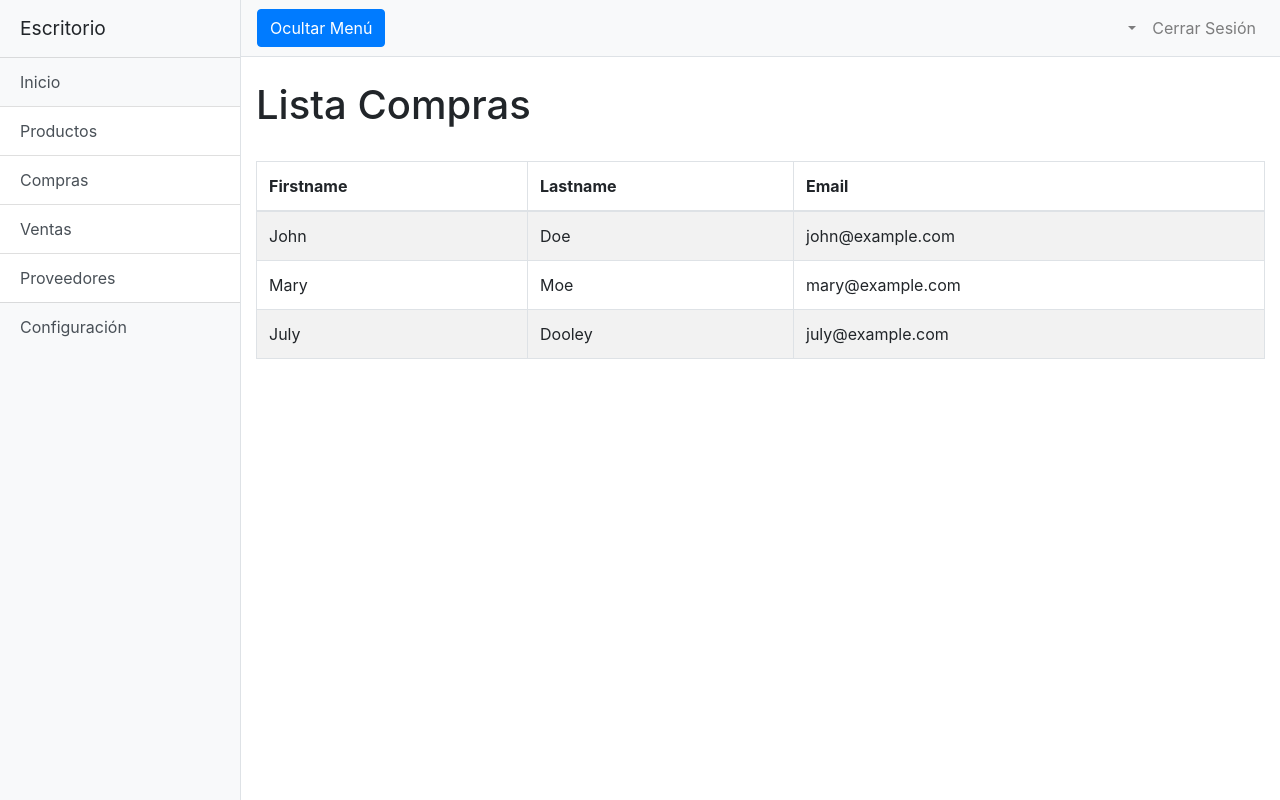
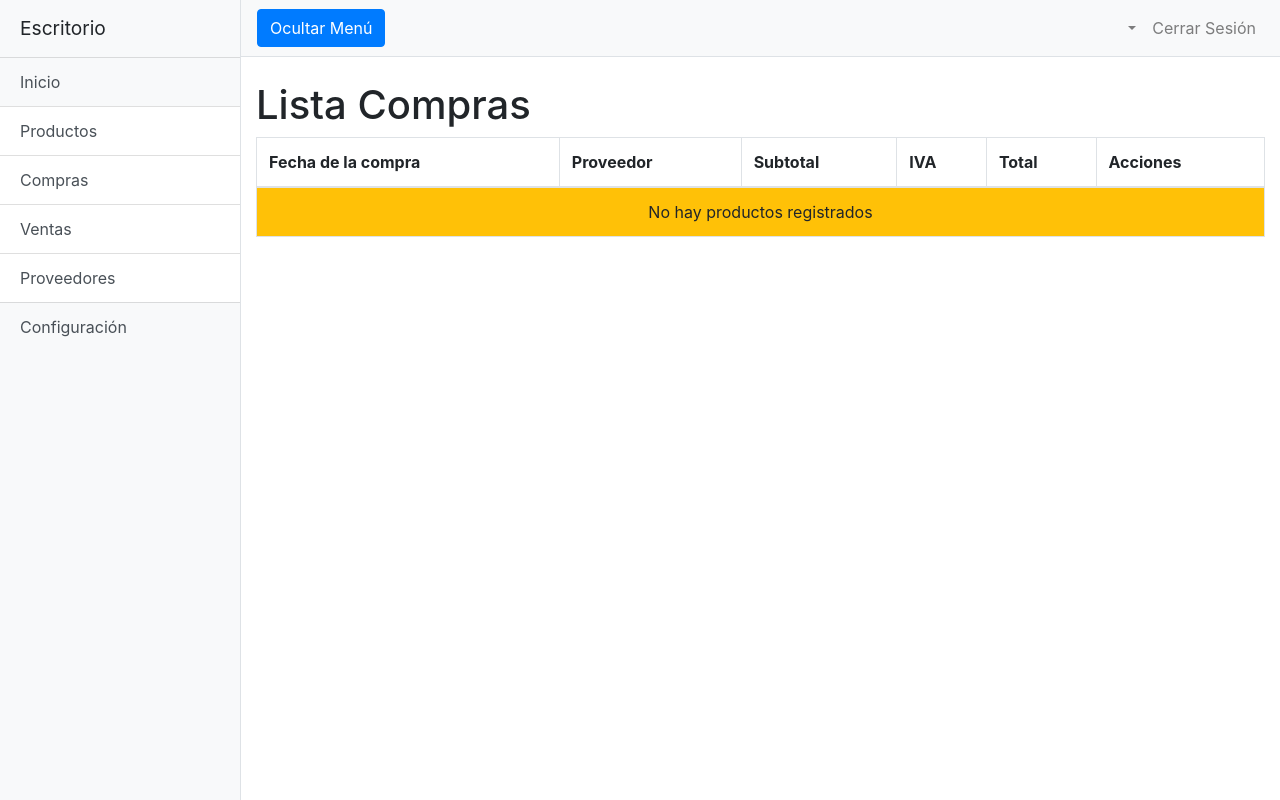
Before and after one commit to angie-espitia/comerciantes, a Django app: template main/templates/app/compra/view_compra.html in a window 1280 px wide. Run offline with Django 3.2, Linux system fonts and the light colour scheme; the template is opened without the code that fills it, so the values that code supplies are empty; some libraries are stand-ins or nearby versions.

Commit message:
lista compras

```diff
--- a/main/templates/app/base_app.html
+++ b/main/templates/app/base_app.html
@@ -58,7 +58,7 @@
         </a>
         <!-- Submenu content compras-->
         <div id='compras_submenu' class="collapse sidebar-submenu">
-            <a href="{% url 'view_compra' pk=request.user.id %}" class="list-group-item list-group-item-action">
+            <a href="{% url 'view_compra' %}" class="list-group-item list-group-item-action">
                 <span class="menu-collapsed">Lista de compras</span>
             </a>
             <a href="{% url 'agregar_compra' pk=request.user.id %}" class="list-group-item list-group-item-action">
@@ -74,7 +74,7 @@
         </a>
         <!-- Submenu content ventas-->
         <div id='ventas_submenu' class="collapse sidebar-submenu">
-            <a href="{% url 'view_compra' pk=request.user.id %}" class="list-group-item list-group-item-action">
+            <a href="{% url 'view_compra' %}" class="list-group-item list-group-item-action">
                 <span class="menu-collapsed">Lista de ventas</span>
             </a>
             <a href="#" class="list-group-item list-group-item-action">
--- a/main/templates/app/compra/agregar_compra.html
+++ b/main/templates/app/compra/agregar_compra.html
@@ -97,8 +97,8 @@
         ++form_num;
         $('#form_set').append(
           $('#empty_form').html().replace(/__prefix__/g, form_num)
-
           );
+        $('#id_detalle_compra_set-TOTAL_FORMS').val(form_num + 1);
         $("#additems").val(form_num + 1);
      });
   });
--- a/main/templates/app/compra/view_compra.html
+++ b/main/templates/app/compra/view_compra.html
@@ -6,32 +6,61 @@
  <h1 class="mt-4">Lista Compras</h1>
 
  <table class="table table-striped table-bordered">
-
- 	<br>
     <thead>
       <tr>
-        <th>Firstname</th>
-        <th>Lastname</th>
-        <th>Email</th>
+        <th>Fecha de la compra</th>
+        <th>Proveedor</th>
+        <th>Subtotal</th>
+        <th>IVA</th>
+        <th>Total</th>
+        <th>Acciones</th>
       </tr>
     </thead>
-    <tbody>
+    <tbody id="respuesta_j">
       <tr>
-        <td>John</td>
-        <td>Doe</td>
-        <td>john@example.com</td>
-      </tr>
-      <tr>
-        <td>Mary</td>
-        <td>Moe</td>
-        <td>mary@example.com</td>
-      </tr>
-      <tr>
-        <td>July</td>
-        <td>Dooley</td>
-        <td>july@example.com</td>
+        <td colspan="6" class="text-center bg-warning">No hay productos registrados</td>
       </tr>
     </tbody>
   </table>
 
  {% endblock %}
+
+{% block javascript %}
+<script type="text/javascript">
+
+  id = $('#usuario_id').text();
+  console.log(id);
+        var csrftoken = '{{ csrf_token }}';
+        $.ajax({
+          headers: {'X-CSRF-TOKEN': csrftoken},
+          method: "GET",
+          url: '/compras/lista/'+id+'/',
+          dataType: 'json',
+          data: { "csrfmiddlewaretoken": csrftoken,
+              "id": id }
+        })
+
+        .done(function(response){
+          // console.log(response);
+          var res = response;
+
+          var html = '';
+          for(var item in res){
+            console.log(res[item]);
+            html +='<tr>';
+            html +='<td>'+res[item].fecha+'</td>';
+            html +='<td>'+res[item].proveedor+'</td>';
+            html +='<td>'+res[item].subtotal_neto+'</td>';
+            html +='<td>'+res[item].IVA+'</td>';
+            html +='<td>'+res[item].total+'</td>';
+            html +='<td><a class="btn btn-success btn-sm" data-toggle="modal" data-target="#editarmodal" onclick="detalles('+res[item].id_compra+')"> Detalles </a>';
+            html +='<a class="btn btn-danger btn-sm" data-toggle="modal" data-target="#eliminarmodal" onclick="datos2('+res[item].id_compra+')">Borrar</a></td>';
+            html +='</tr>';
+          }
+
+          $("#respuesta_j").html(html)
+
+        });
+
+</script>
+{% endblock %}
--- a/tenderos/urls.py
+++ b/tenderos/urls.py
@@ -14,7 +14,8 @@ urlpatterns = [
     path('logout', logout, name = 'logout' ),
     path('registrar', registrar_comerciante, name='registrar_comerciante' ),
 
-    re_path('compras/(?P<pk>\d+)/', view_compra, name='view_compra'),
+    path('compras/', view_compra, name='view_compra'),
+    re_path('compras/lista/(?P<pk>\d+)/', list_compra, name='list_compra'),
     re_path('compras/nuevo/(?P<pk>\d+)/', agregar_compra, name='agregar_compra'),
 
     re_path('proveedores/(?P<pk>\d+)/', view_proveedor, name='view_proveedor'),
```
Also changed, not shown: main/views.py (+33 -8 lines).
